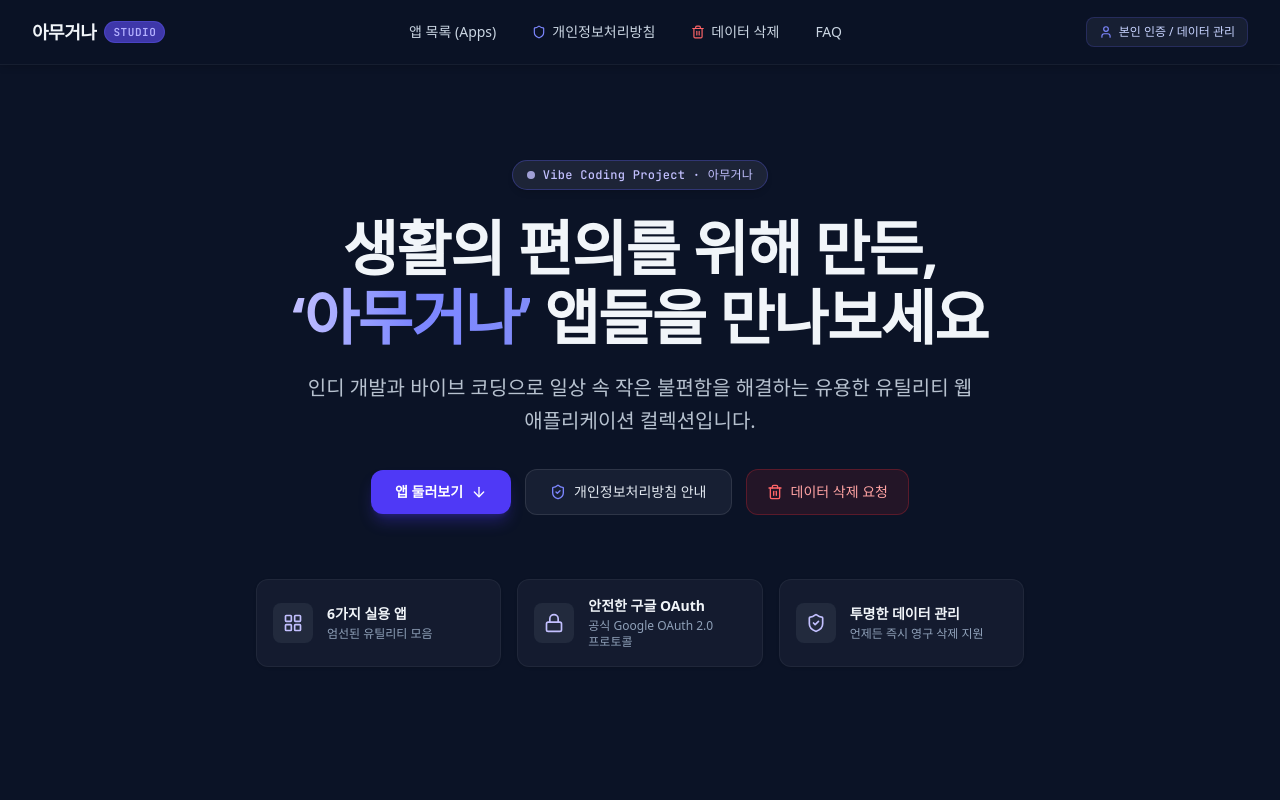
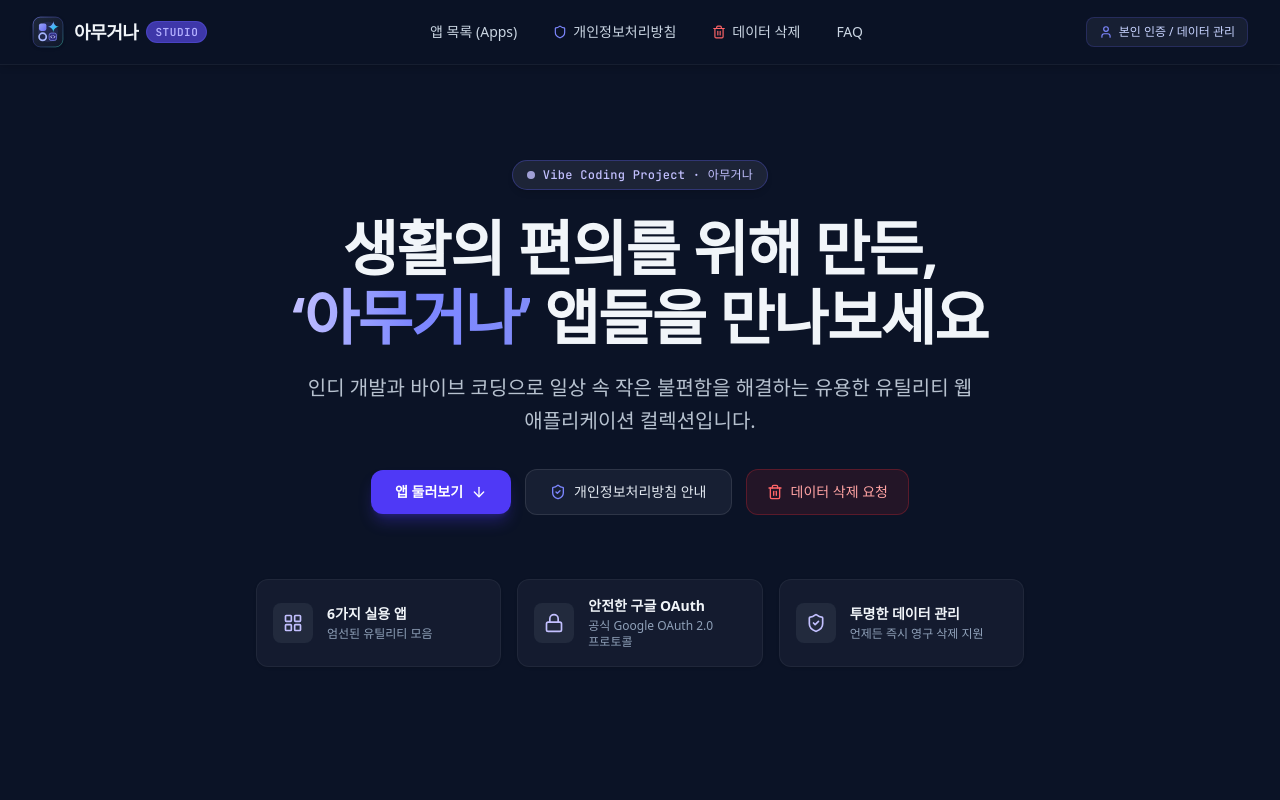
Before and after one commit to doohee2/landing, a Next.js app: page / in a window 1280 px wide. Shown: the top 800 px of the page. Built offline with nearby package versions, Linux system fonts and the light colour scheme; no server answers.

Commit message:
feat: add landing page layout, core components, and privacy policy page

```diff
--- a/app/layout.tsx
+++ b/app/layout.tsx
@@ -32,6 +32,13 @@ export const metadata: Metadata = {
     "개인정보처리방침",
   ],
   authors: [{ name: siteConfig.brand.developer, url: siteConfig.brand.githubUrl }],
+  icons: {
+    icon: [
+      { url: "/icons/logo.svg", type: "image/svg+xml" },
+      { url: "/icons/logo.png", sizes: "512x512", type: "image/png" },
+    ],
+    apple: "/icons/logo.png",
+  },
   openGraph: {
     title: `${siteConfig.brand.name} ${siteConfig.brand.subName}`,
     description: siteConfig.hero.subtitle,
--- a/app/page.tsx
+++ b/app/page.tsx
@@ -1,6 +1,6 @@
 "use client";
 
-import React, { useState } from "react";
+import React, { useState, useEffect } from "react";
 import { Header } from "@/components/Header";
 import { Hero } from "@/components/Hero";
 import { AppGrid } from "@/components/AppGrid";
@@ -12,6 +12,13 @@ import { DeleteDataModal } from "@/components/DeleteDataModal";
 
 export default function Home() {
   const [isDeleteModalOpen, setIsDeleteModalOpen] = useState(false);
+
+  useEffect(() => {
+    const params = new URLSearchParams(window.location.search);
+    if (params.get("action") === "delete") {
+      setIsDeleteModalOpen(true);
+    }
+  }, []);
 
   const handleOpenDeleteModal = () => {
     setIsDeleteModalOpen(true);
--- a/app/privacy/page.tsx
+++ b/app/privacy/page.tsx
@@ -3,7 +3,7 @@ import path from "path";
 import ReactMarkdown from "react-markdown";
 import remarkGfm from "remark-gfm";
 import Link from "next/link";
-import { ArrowLeft, Shield, FileText } from "lucide-react";
+import { ArrowLeft, Shield, FileText, Trash2 } from "lucide-react";
 import type { Metadata } from "next";
 
 export const metadata: Metadata = {
@@ -25,13 +25,23 @@ export default function PrivacyPage() {
     <div className="min-h-screen bg-[#0b1326] text-slate-100 py-12 px-4 sm:px-6 lg:px-8">
       {/* Top Header Navigation */}
       <div className="max-w-4xl mx-auto mb-8">
+        <div className="flex flex-wrap items-center justify-between gap-3 mb-6">
           <Link
             href="/"
-          className="inline-flex items-center gap-2 px-4 py-2 rounded-xl bg-[#171f33] hover:bg-[#222a3d] text-indigo-300 hover:text-white border border-white/5 transition-all text-xs font-semibold mb-6 group cursor-pointer"
+            className="inline-flex items-center gap-2 px-4 py-2 rounded-xl bg-[#171f33] hover:bg-[#222a3d] text-indigo-300 hover:text-white border border-white/5 transition-all text-xs font-semibold group cursor-pointer"
           >
             <ArrowLeft className="w-4 h-4 group-hover:-translate-x-1 transition-transform" />
             <span>메인 화면으로 돌아가기</span>
           </Link>
+
+          <Link
+            href="/?action=delete#deletion-section"
+            className="inline-flex items-center gap-2 px-4 py-2 rounded-xl bg-[#171f33] hover:bg-red-950/40 text-red-300 hover:text-red-200 border border-red-500/20 hover:border-red-500/40 transition-all text-xs font-semibold group cursor-pointer"
+          >
+            <Trash2 className="w-4 h-4 text-red-400 group-hover:scale-110 transition-transform" />
+            <span>데이터 삭제 요청</span>
+          </Link>
+        </div>
 
         <div className="p-6 rounded-2xl bg-[#171f33] border border-white/5 flex flex-col sm:flex-row items-start sm:items-center justify-between gap-4 shadow-xl">
           <div className="flex items-center gap-3.5">
@@ -159,14 +169,22 @@ export default function PrivacyPage() {
         </article>
       </main>
 
-      {/* Footer Back Link */}
-      <div className="max-w-4xl mx-auto mt-12 text-center">
+      {/* Bottom Navigation Links */}
+      <div className="max-w-4xl mx-auto mt-8 flex flex-wrap items-center justify-between gap-3">
         <Link
           href="/"
-          className="inline-flex items-center gap-2 text-sm text-slate-400 hover:text-indigo-300 transition-colors"
+          className="inline-flex items-center gap-2 px-4 py-2 rounded-xl bg-[#171f33] hover:bg-[#222a3d] text-indigo-300 hover:text-white border border-white/5 transition-all text-xs font-semibold group cursor-pointer"
         >
-          <ArrowLeft className="w-4 h-4" />
+          <ArrowLeft className="w-4 h-4 group-hover:-translate-x-1 transition-transform" />
           <span>메인 화면으로 돌아가기</span>
+        </Link>
+
+        <Link
+          href="/?action=delete#deletion-section"
+          className="inline-flex items-center gap-2 px-4 py-2 rounded-xl bg-[#171f33] hover:bg-red-950/40 text-red-300 hover:text-red-200 border border-red-500/20 hover:border-red-500/40 transition-all text-xs font-semibold group cursor-pointer"
+        >
+          <Trash2 className="w-4 h-4 text-red-400 group-hover:scale-110 transition-transform" />
+          <span>데이터 삭제 요청</span>
         </Link>
       </div>
     </div>
--- /dev/null
+++ b/components/BrandLogoIcon.tsx
@@ -0,0 +1,128 @@
+import React from "react";
+
+interface BrandLogoIconProps {
+  className?: string;
+}
+
+export function BrandLogoIcon({ className = "w-8 h-8" }: BrandLogoIconProps) {
+  return (
+    <svg
+      xmlns="http://www.w3.org/2000/svg"
+      viewBox="0 0 120 120"
+      fill="none"
+      className={className}
+      aria-hidden="true"
+    >
+      <defs>
+        <linearGradient
+          id="brandBgGrad"
+          x1="0"
+          y1="0"
+          x2="120"
+          y2="120"
+          gradientUnits="userSpaceOnUse"
+        >
+          <stop offset="0%" stopColor="#1e293b" />
+          <stop offset="50%" stopColor="#171f33" />
+          <stop offset="100%" stopColor="#0f172a" />
+        </linearGradient>
+        <linearGradient
+          id="brandBorderGrad"
+          x1="0"
+          y1="0"
+          x2="120"
+          y2="120"
+          gradientUnits="userSpaceOnUse"
+        >
+          <stop offset="0%" stopColor="#818cf8" stopOpacity="0.65" />
+          <stop offset="50%" stopColor="#6366f1" stopOpacity="0.25" />
+          <stop offset="100%" stopColor="#34d399" stopOpacity="0.55" />
+        </linearGradient>
+        <linearGradient
+          id="brandIndigoVibe"
+          x1="20"
+          y1="20"
+          x2="95"
+          y2="95"
+          gradientUnits="userSpaceOnUse"
+        >
+          <stop offset="0%" stopColor="#a5b4fc" />
+          <stop offset="50%" stopColor="#6366f1" />
+          <stop offset="100%" stopColor="#4f46e5" />
+        </linearGradient>
+        <linearGradient
+          id="brandMintSpark"
+          x1="65"
+          y1="20"
+          x2="100"
+          y2="65"
+          gradientUnits="userSpaceOnUse"
+        >
+          <stop offset="0%" stopColor="#a78bfa" />
+          <stop offset="50%" stopColor="#38bdf8" />
+          <stop offset="100%" stopColor="#34d399" />
+        </linearGradient>
+      </defs>
+
+      {/* Rounded Squircle Background */}
+      <rect
+        x="4"
+        y="4"
+        width="112"
+        height="112"
+        rx="28"
+        fill="url(#brandBgGrad)"
+        stroke="url(#brandBorderGrad)"
+        strokeWidth="3.5"
+      />
+
+      {/* Subtle Inner Ambient Glow */}
+      <circle cx="60" cy="60" r="38" fill="#6366f1" fillOpacity="0.14" />
+
+      {/* Top-Left Tile: Rounded App Block */}
+      <rect
+        x="26"
+        y="28"
+        width="28"
+        height="28"
+        rx="8"
+        fill="url(#brandIndigoVibe)"
+      />
+
+      {/* Bottom-Left Tile: Circle ('ㅇ' motif of 아무거나) */}
+      <circle
+        cx="40"
+        cy="78"
+        r="13.5"
+        fill="none"
+        stroke="#a5b4fc"
+        strokeWidth="6.5"
+      />
+
+      {/* Bottom-Right Tile: Vibe Code Bracket Block */}
+      <rect
+        x="64"
+        y="64"
+        width="28"
+        height="28"
+        rx="8"
+        fill="#312e81"
+        stroke="#818cf8"
+        strokeWidth="2.5"
+      />
+      <path
+        d="M74 74L70 78L74 82M82 74L86 78L82 82"
+        stroke="#e0e7ff"
+        strokeWidth="3"
+        strokeLinecap="round"
+        strokeLinejoin="round"
+      />
+
+      {/* Top-Right Tile: 4-Point Vibe Sparkle Star */}
+      <path
+        d="M80 18C80 30.5 89.5 40 102 40C89.5 40 80 49.5 80 62C80 49.5 70.5 40 58 40C70.5 40 80 30.5 80 18Z"
+        fill="url(#brandMintSpark)"
+      />
+    </svg>
+  );
+}
--- a/components/Footer.tsx
+++ b/components/Footer.tsx
@@ -4,6 +4,7 @@ import React from "react";
 import Link from "next/link";
 import { siteConfig } from "@/config/site";
 import { Mail, Shield, Trash2 } from "lucide-react";
+import { BrandLogoIcon } from "@/components/BrandLogoIcon";
 
 function GithubIcon({ className }: { className?: string }) {
   return (
@@ -29,6 +30,7 @@ export function Footer({ onOpenDeleteModal }: FooterProps) {
           {/* Brand info */}
           <div className="flex flex-col gap-1.5">
             <div className="flex items-center gap-2.5">
+              <BrandLogoIcon className="w-6 h-6 rounded-md shrink-0" />
               <span className="text-base font-bold text-slate-100">
                 {siteConfig.brand.name} {siteConfig.brand.subName}
               </span>
--- a/components/Header.tsx
+++ b/components/Header.tsx
@@ -5,6 +5,7 @@ import Link from "next/link";
 import { siteConfig } from "@/config/site";
 import { useSession, signOut } from "next-auth/react";
 import { Menu, X, Trash2, Shield, User, LogOut } from "lucide-react";
+import { BrandLogoIcon } from "@/components/BrandLogoIcon";
 
 interface HeaderProps {
   onOpenDeleteModal: () => void;
@@ -22,13 +23,16 @@ export function Header({ onOpenDeleteModal }: HeaderProps) {
     <header className="fixed top-0 left-0 w-full z-40 bg-[#0b1326]/85 backdrop-blur-xl border-b border-white/5 shadow-[0_1px_8px_rgba(0,0,0,0.2)]">
       <div className="h-16 max-w-7xl mx-auto px-4 sm:px-6 lg:px-8 flex items-center justify-between gap-4">
         {/* Brand Logo */}
-        <Link href="/" className="flex items-center gap-2 group shrink-0">
+        <Link href="/" className="flex items-center gap-2.5 group shrink-0">
+          <BrandLogoIcon className="w-8 h-8 rounded-lg shadow-sm group-hover:scale-105 transition-transform duration-200 shrink-0" />
+          <div className="flex items-center gap-2">
             <span className="text-lg font-bold text-slate-100 tracking-tight group-hover:text-indigo-300 transition-colors">
               {siteConfig.brand.name}
             </span>
             <span className="text-[11px] font-mono px-2 py-0.5 rounded-full bg-[#3e37a9] text-[#b3b0ff] uppercase tracking-wider font-semibold border border-indigo-500/30">
               {siteConfig.brand.subName}
             </span>
+          </div>
         </Link>
 
         {/* Desktop Navigation */}
```
Also changed, not shown: public/icons/logo.png (added), public/icons/logo.svg (added). Lines whose indentation alone changed are shown as unchanged.
